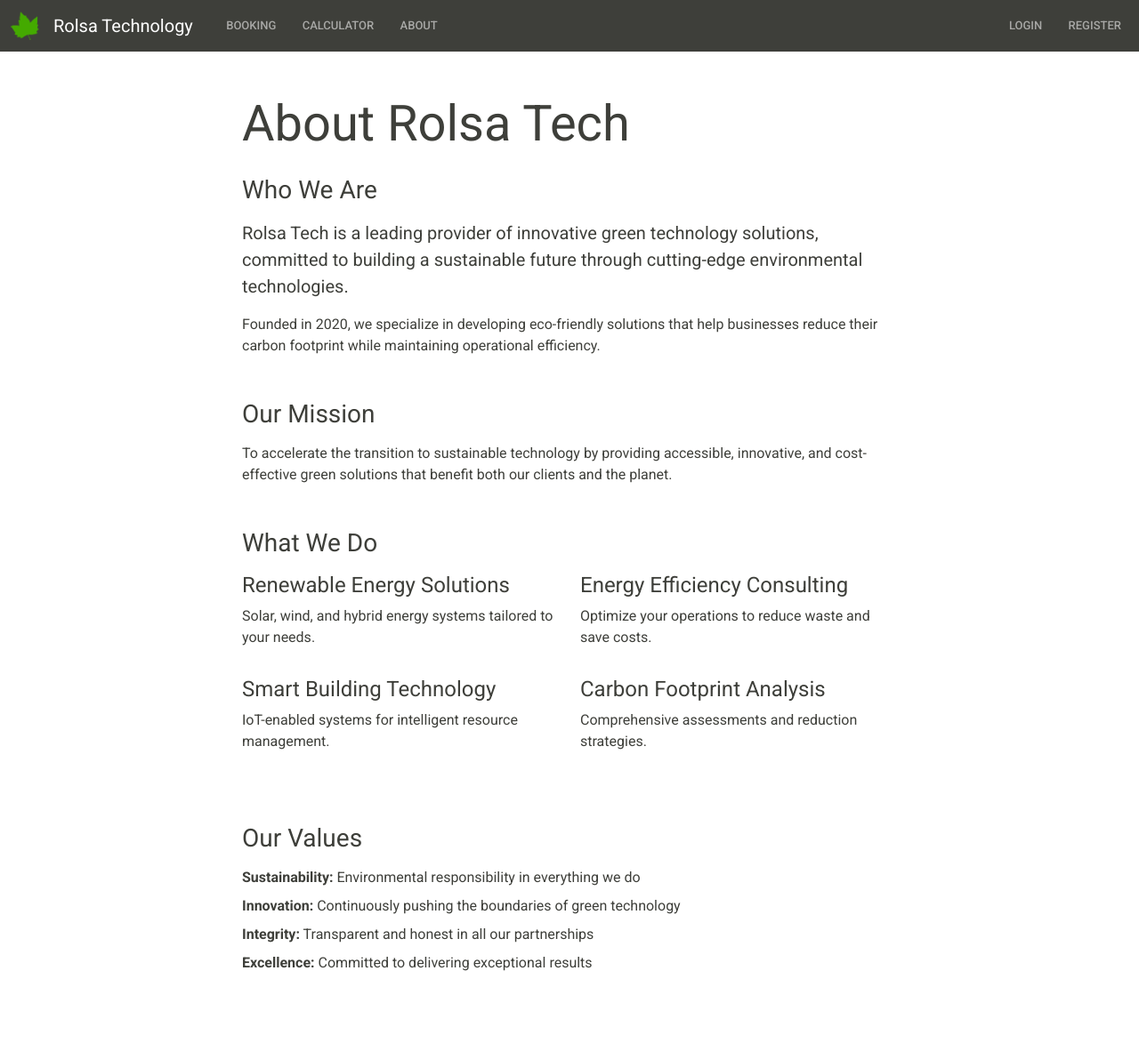
After one commit to legchunk/django-rolsa, a Django app: page /about/ in a window 1280 px wide. The commit adds this page. Shown: the whole page at 89% size. Run offline with Django 5.2, Linux system fonts and the light colour scheme; some libraries are stand-ins or nearby versions; some web fonts are replaced.

```diff
--- a/rolsaTech/website/templates/components/navbar.html
+++ b/rolsaTech/website/templates/components/navbar.html
@@ -8,10 +8,20 @@
     <button class="navbar-toggler collapsed" type="button" data-bs-toggle="collapse" data-bs-target="#navbarColor02" aria-controls="navbarColor02" aria-expanded="false" aria-label="Toggle navigation">
       <span class="navbar-toggler-icon"></span>
     </button>
-    <div class="navbar-collapse collapse">
+    <div class="navbar-collapse collapse" id="navbarColor02">
       <ul class="navbar-nav me-auto">
         <li class="nav-item">
-          <a class="nav-link" href="{% url '' %}">
+          <a class="nav-link" href="{% url 'booking' %}">
+              <i class="nf nf-fa-book"></i>  Booking
+          </a>
+        </li>
+        <li class="nav-item">
+          <a class="nav-link" href="{% url 'calculator' %}">
+              <i class="nf nf-fa-calculator"></i>  Calculator
+          </a>
+        </li>
+        <li class="nav-item">
+          <a class="nav-link" href="{% url 'about' %}">
               <i class="nf nf-fa-info_circle"></i>  About
           </a>
         </li>
@@ -22,7 +32,7 @@
             <a class="nav-link dropdown-toggle" data-bs-toggle="dropdown" href="#" role="button" aria-haspopup="true" aria-expanded="false">
                 <i class="nf nf-fa-user"></i>  {{user}}
             </a>
-            <div class="dropdown-menu dropdown-menu-end">
+            <div class="dropdown-menu-dark dropdown-menu dropdown-menu-end">
               <a class="dropdown-item" href="{% url 'settings' %}"><i class="nf nf-fa-cog"></i>  Settings</a>
               <div class="dropdown-divider"></div>
               <a class="dropdown-item" href="{% url 'logout' %}"><i class="nf nf-fa-sign_out"></i>  Log Out</a>
--- /dev/null
+++ b/rolsaTech/website/templates/pages/about.html
@@ -0,0 +1,66 @@
+{% extends "pages/base.html" %}
+{% load static %}
+
+{% block title %}About Us - Rolsa Tech{% endblock %}
+
+{% block content %}
+<div class="container py-5">
+    <div class="row">
+        <div class="col-lg-8 mx-auto">
+            <h1 class="display-4 mb-4">About Rolsa Tech</h1>
+
+            <section class="mb-5">
+                <h2 class="h3 mb-3">Who We Are</h2>
+                <p class="lead">
+                    Rolsa Tech is a leading provider of innovative green technology solutions,
+                    committed to building a sustainable future through cutting-edge environmental technologies.
+                </p>
+                <p>
+                    Founded in 2020, we specialize in developing eco-friendly solutions that help
+                    businesses reduce their carbon footprint while maintaining operational efficiency.
+                </p>
+            </section>
+
+            <section class="mb-5">
+                <h2 class="h3 mb-3">Our Mission</h2>
+                <p>
+                    To accelerate the transition to sustainable technology by providing accessible,
+                    innovative, and cost-effective green solutions that benefit both our clients and the planet.
+                </p>
+            </section>
+
+            <section class="mb-5">
+                <h2 class="h3 mb-3">What We Do</h2>
+                <div class="row">
+                    <div class="col-md-6 mb-3">
+                        <h4>Renewable Energy Solutions</h4>
+                        <p>Solar, wind, and hybrid energy systems tailored to your needs.</p>
+                    </div>
+                    <div class="col-md-6 mb-3">
+                        <h4>Energy Efficiency Consulting</h4>
+                        <p>Optimize your operations to reduce waste and save costs.</p>
+                    </div>
+                    <div class="col-md-6 mb-3">
+                        <h4>Smart Building Technology</h4>
+                        <p>IoT-enabled systems for intelligent resource management.</p>
+                    </div>
+                    <div class="col-md-6 mb-3">
+                        <h4>Carbon Footprint Analysis</h4>
+                        <p>Comprehensive assessments and reduction strategies.</p>
+                    </div>
+                </div>
+            </section>
+
+            <section class="mb-5">
+                <h2 class="h3 mb-3">Our Values</h2>
+                <ul class="list-unstyled">
+                    <li class="mb-2"><strong>Sustainability:</strong> Environmental responsibility in everything we do</li>
+                    <li class="mb-2"><strong>Innovation:</strong> Continuously pushing the boundaries of green technology</li>
+                    <li class="mb-2"><strong>Integrity:</strong> Transparent and honest in all our partnerships</li>
+                    <li class="mb-2"><strong>Excellence:</strong> Committed to delivering exceptional results</li>
+                </ul>
+            </section>
+        </div>
+    </div>
+</div>
+{% endblock %}
--- /dev/null
+++ b/rolsaTech/website/templates/pages/booking.html
@@ -0,0 +1,5 @@
+{% extends "pages/base.html" %}
+{% load static %}
+{% block content %}
+{% comment %} todo {% endcomment %}
+{% endblock %}
--- a/rolsaTech/website/urls.py
+++ b/rolsaTech/website/urls.py
@@ -7,5 +7,7 @@ urlpatterns = [
     path('logout/', views.user_logout, name='logout'),
     path('register/', views.register, name='register'),
     path('settings/', views.settings, name='settings'),
-    path('carbon-footprint/', views.carbon_footprint, name='carbon_footprint'),
+    path('calculator/', views.calculator, name='calculator'),
+    path('booking/', views.booking, name='booking'),
+    path('about/', views.about, name='about'),
 ]
--- a/rolsaTech/website/views.py
+++ b/rolsaTech/website/views.py
@@ -8,8 +8,15 @@ from .forms import loginForm, createUserForm, userSettingsForm
 def home(request):
     return render(request, 'pages/index.html')
 
-def carbon_footprint(request):
+def calculator(request):
     return render(request, 'pages/carbon-footprint.html')
+
+
+def booking(request):
+    return render(request, 'pages/booking.html')
+
+def about(request):
+    return render(request, 'pages/about.html')
 
 def register(request):
     form = createUserForm()
```
Also changed, not shown: rolsaTech/static/js/carbon-footprint.js (added, +63 -0 lines), rolsaTech/website/templates/pages/carbon-footprint.html (+41 -1 lines), rolsaTech/website/templates/pages/index.html (+43 -6 lines), rolsaTech/static/images/about.png (added), rolsaTech/static/images/booking.png (added), rolsaTech/static/images/calculator.png (added).
